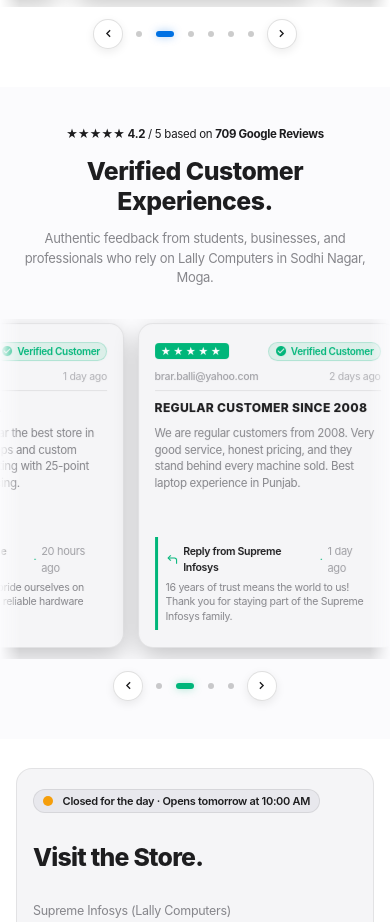
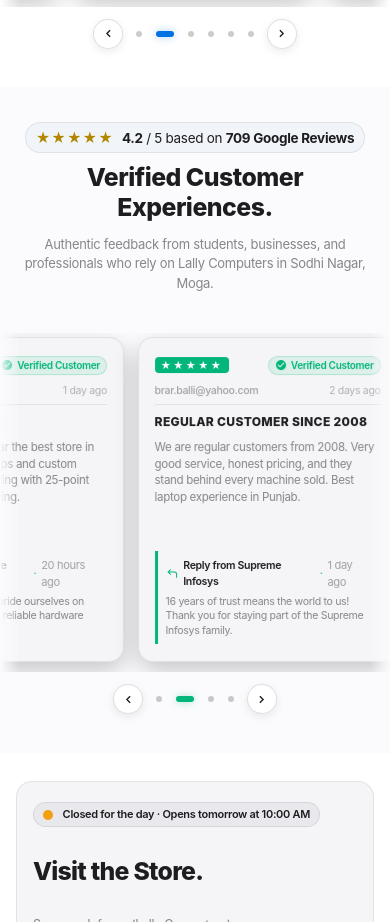
Before and after one commit to khush-debug/lallycomputers, a website: page index.html in a window 390 px wide. Shown: the part 2609-3531 px from the top of the page. Drawn offline with Linux system fonts and the light colour scheme.

Commit message:
Center customer reviews section intro and trust rating pill on desktop and mobile

```diff
--- a/css/styles.css
+++ b/css/styles.css
@@ -598,6 +598,44 @@
       margin-bottom: clamp(2.5rem, 5vw, 4rem);
     }
 
+    .section-intro--center,
+    #reviews .section-intro {
+      margin-inline: auto !important;
+      text-align: center !important;
+    }
+
+    .trust-rating-pill {
+      display: inline-flex;
+      align-items: center;
+      justify-content: center;
+      gap: 8px;
+      padding: 6px 14px;
+      border-radius: var(--radius-pill);
+      background: var(--bg-surface-elevated);
+      border: 1px solid var(--border-subtle);
+      margin-inline: auto;
+      margin-bottom: 0.85rem;
+      font-size: 13.5px;
+      color: var(--text-secondary);
+    }
+
+    :root[data-theme="light"] .trust-rating-pill {
+      background: #f1f5f9;
+      border-color: rgba(0, 0, 0, 0.08);
+      color: #334155;
+    }
+
+    .trust-stars {
+      color: var(--apple-gold);
+      font-size: 14px;
+      letter-spacing: 1px;
+    }
+
+    .trust-score {
+      font-size: 13.5px;
+      color: var(--text-primary);
+    }
+
     .section-eyebrow {
       font-size: 14.5px;
       font-weight: 700;
--- a/index.html
+++ b/index.html
@@ -455,13 +455,13 @@
        ======================================================================== -->
   <section class="apple-section" id="reviews">
     <div class="inner">
-      <div class="section-intro" style="text-align: center; margin-bottom: 2rem;">
+      <div class="section-intro section-intro--center" style="text-align: center; margin: 0 auto 2.5rem auto; max-width: 840px;">
         <div class="trust-rating-pill">
           <span class="trust-stars">★★★★★</span>
           <span class="trust-score"><b>4.2</b> / 5 based on <b>709 Google Reviews</b></span>
         </div>
         <h2 class="section-headline">Verified Customer Experiences.</h2>
-        <p class="section-desc" style="margin: 0 auto; max-width: 600px;">
+        <p class="section-desc" style="margin: 0 auto; max-width: 650px; text-align: center;">
           Authentic feedback from students, businesses, and professionals who rely on Lally Computers in Sodhi Nagar, Moga.
         </p>
       </div>
```
